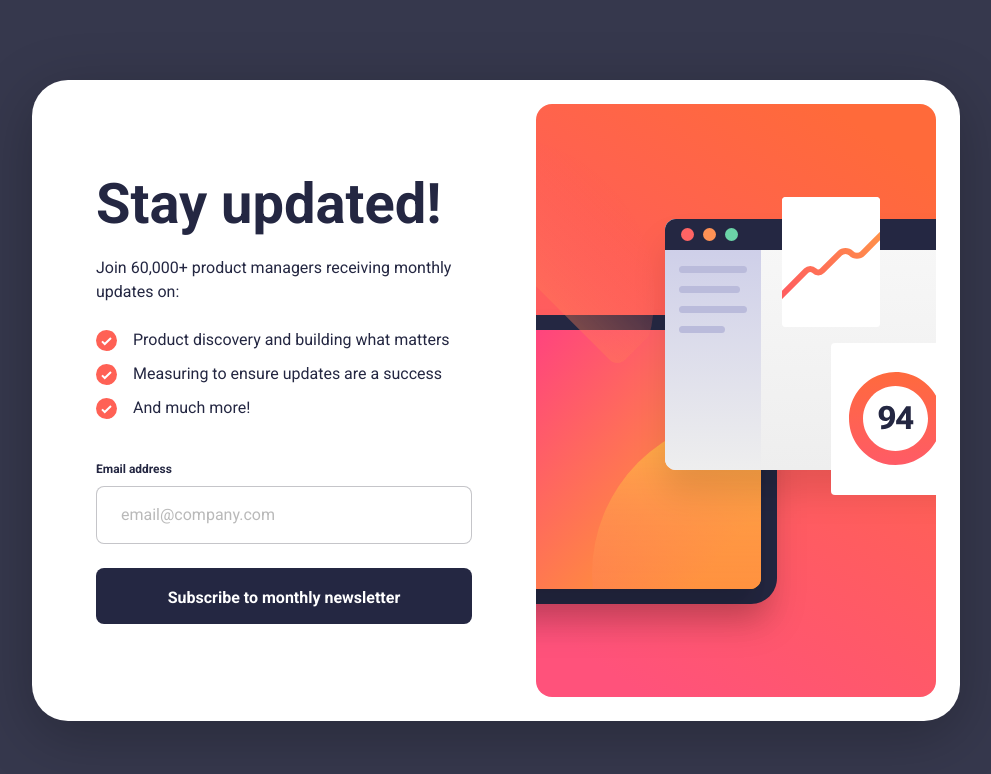
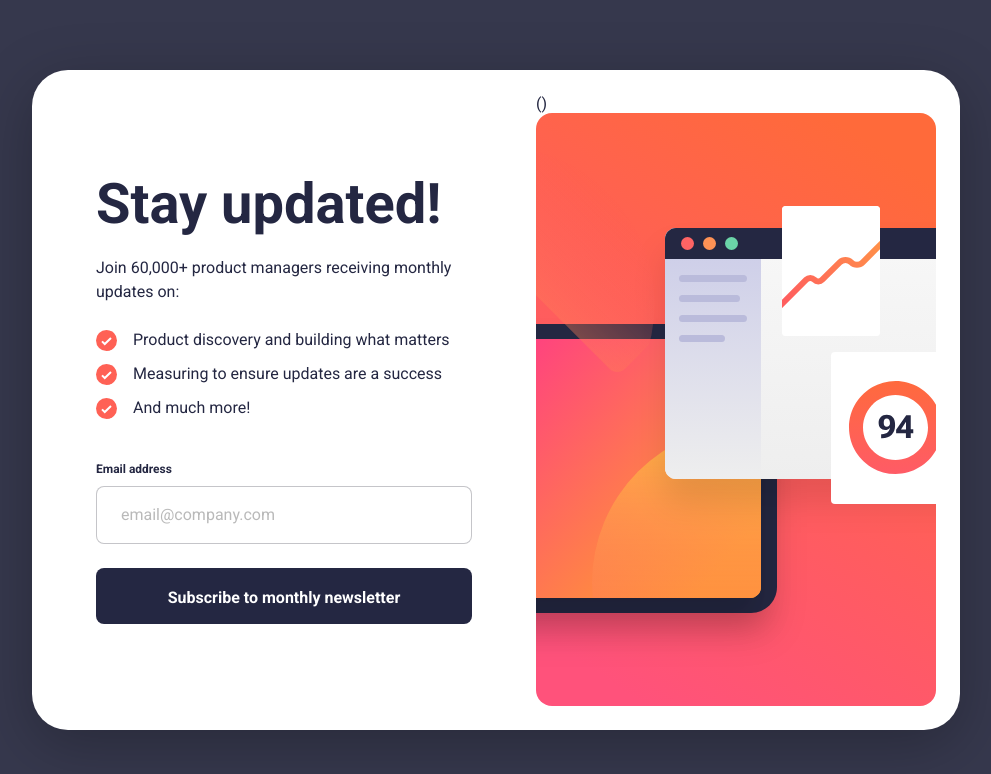
Before and after one commit to jake4369/frontend-mentor-junior, a Next.js app in the folder newsletter-sign-up/: page / in a window 1280 px wide. Shown: the top 774 px of the page, without its empty margins (144-1135 px from the left). Built offline with nearby package versions, Linux system fonts and the light colour scheme.

Commit message:
Hero img

```diff
--- a/newsletter-sign-up/components/HeroImg.jsx
+++ b/newsletter-sign-up/components/HeroImg.jsx
@@ -31,6 +31,7 @@ const HeroImg = () => {
 
   return (
     <div className="hero-img">
+      ({/* Hero Img */})
       {isMobile ? (
         <Image
           src="/illustration-sign-up-mobile.svg"
```
